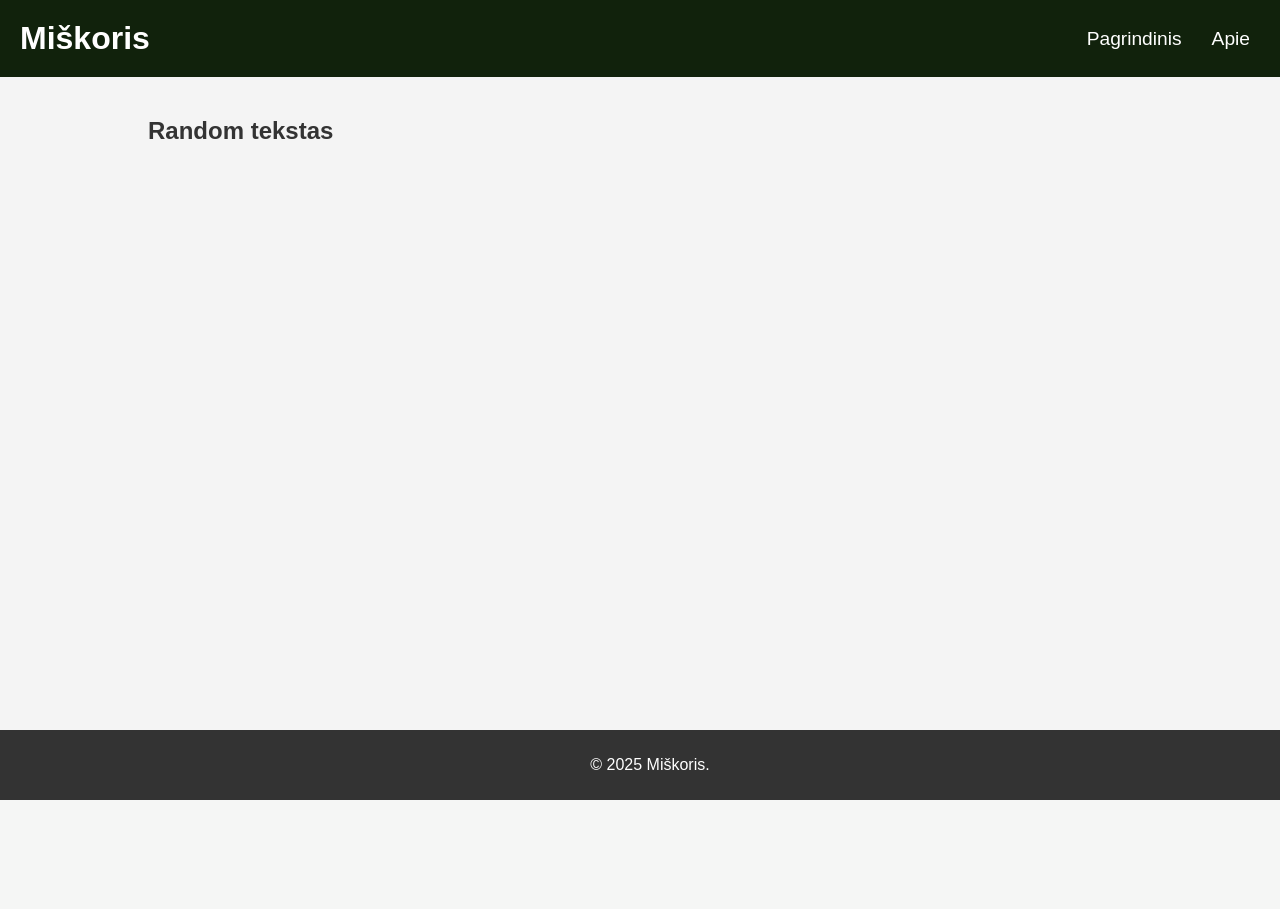
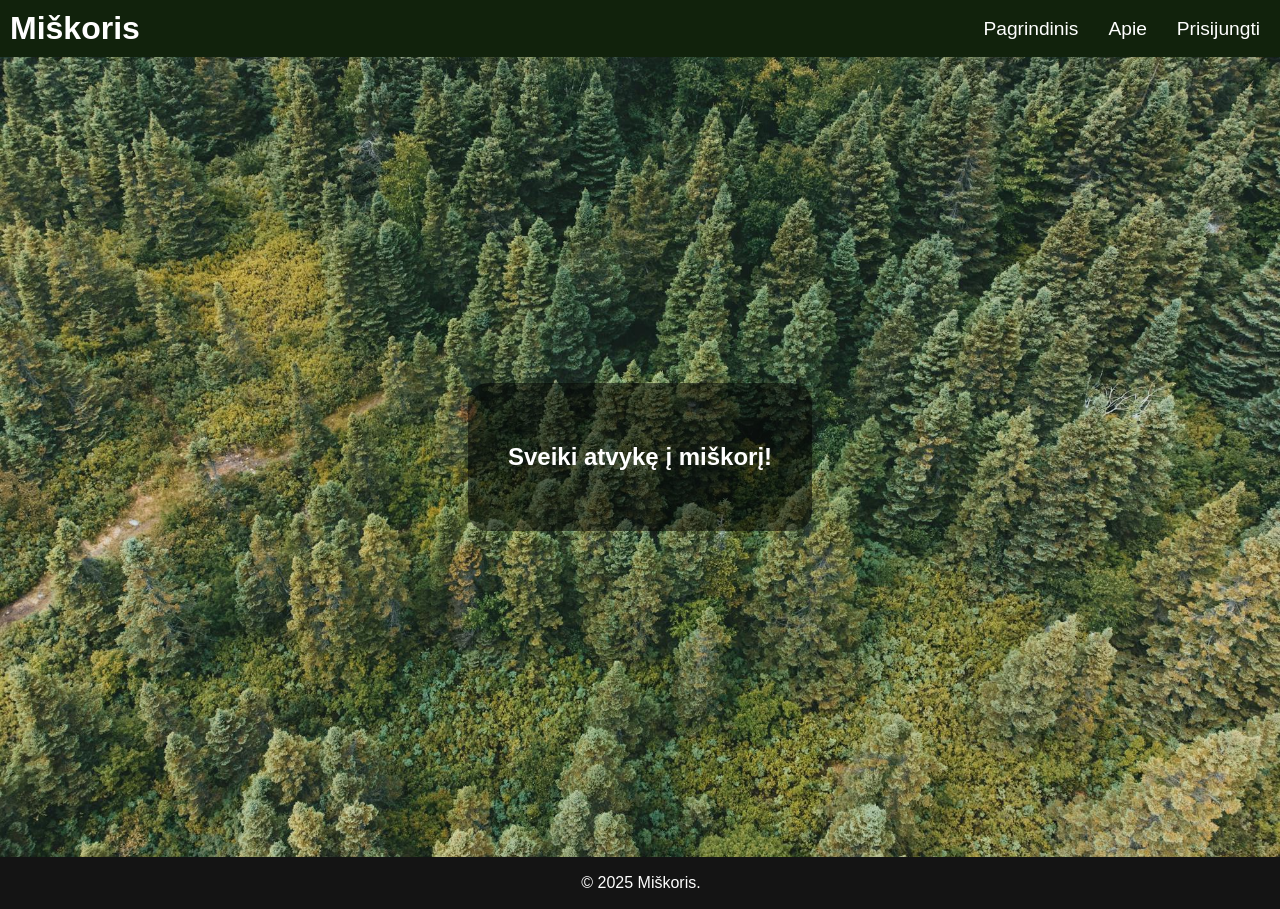
Before and after one commit to n1k1ta28/tree-health-system, a Django app: page / in a window 1280 px wide. Before the commit the page ends 800 px from the top, so only its background shows below. Run offline with Django 4.2, Linux system fonts and the light colour scheme.

Commit message:
More pages added

```diff
--- a/miskoris_app/urls.py
+++ b/miskoris_app/urls.py
@@ -4,4 +4,6 @@ from . import views
 urlpatterns=[
   path('',views.home, name="home"),
   path('apie',views.about, name="about"),
+  path('prisijungimas',views.login, name="login"),
+  path('registracija',views.register, name="register"),
 ]
--- a/miskoris_app/views.py
+++ b/miskoris_app/views.py
@@ -8,3 +8,9 @@ def home(request):
 
 def about(request):
     return render(request, "miskoris_app/about.html")
+
+def login(request):
+    return render(request, "miskoris_app/login.html")
+
+def register(request):
+    return render(request, "miskoris_app/register.html")
--- a/static/css/styles.css
+++ b/static/css/styles.css
@@ -4,12 +4,27 @@ body {
     color: #333;
     margin: 0;
     padding: 0;
+    min-height: 100vh;
+    width: 100%;
+    overflow-x: hidden
+}
+.background{
+    background-image: url("../images/forest.jpg");
+    background-size: cover;
+    background-position: center;
+    background-repeat: no-repeat;
+    height: 100vh; /* Full-screen height */
+    display: flex;
+    justify-content: center;
+    align-items: center;
+    color: white; /* Adjust text color for visibility */
+    text-align: center;
 }
 header {
     display: flex;
     justify-content: space-between;
     align-items: center;
-    padding: 20px;
+    padding: 10px;
     background-color: #11220c;
     color: white;
 }
@@ -36,14 +51,22 @@ header {
 section {
     padding: 20px;
     margin: 0 10%;
+
 }
 footer {
-    position: fixed;
+    position:relative;
     bottom: 0;
     left: 0;
     width: 100%;
     text-align: center;
-    padding: 10px;
-    background-color: #333;
+    padding: 1px;
+    background-color: #141414;
     color: white;
 }
+
+.text-container {
+    background: rgba(0, 0, 0, 0.5); /* Semi-transparent black */
+    padding: 40px;
+    border-radius: 20px;
+    color: white; /* Text color for contrast */
+}
--- /dev/null
+++ b/templates/miskoris_app/base.html
@@ -0,0 +1,34 @@
+{% load static %}
+<!DOCTYPE html>
+<html lang="en">
+<head>
+    <meta charset="UTF-8">
+    <meta name="viewport" content="width=device-width, initial-scale=1.0">
+    <title>{% block title %}Miškoris{% endblock %}</title>
+    <link rel="stylesheet" type="text/css" href="{% static 'css/styles.css' %}">
+    <!-- Bootstrap Icons CDN -->
+    <link rel="stylesheet" href="https://cdn.jsdelivr.net/npm/bootstrap-icons/font/bootstrap-icons.css">
+</head>
+<body>
+
+<header>
+    <div class="header-left">
+        <h1>Miškoris</h1>
+    </div>
+    <div class="header-right">
+        <a href="{% url 'home' %}">Pagrindinis</a>
+        <a href="{% url 'about' %}">Apie</a>
+        <a href="{% url 'login' %}">Prisijungti</a>
+
+    </div>
+
+</header>
+<main>
+    {% block content %}{% endblock %}
+</main>
+<footer>
+    <p>&copy; 2025 Miškoris.</p>
+</footer>
+
+</body>
+</html>
--- /dev/null
+++ b/templates/miskoris_app/forests.html
@@ -0,0 +1 @@
+{% extends 'miskoris_app/base.html' %}
--- a/templates/miskoris_app/home.html
+++ b/templates/miskoris_app/home.html
@@ -1,33 +1,13 @@
+
+{% extends 'miskoris_app/base.html' %}
 {% load static %}
-<!DOCTYPE html>
-<html lang="en">
-<head>
-    <meta charset="UTF-8">
-    <meta name="viewport" content="width=device-width, initial-scale=1.0">
-    <title>Miškoris</title>
-    <link rel="stylesheet" type="text/css" href="{% static 'css/styles.css' %}">
-    <!-- Bootstrap Icons CDN -->
-    <link rel="stylesheet" href="https://cdn.jsdelivr.net/npm/bootstrap-icons/font/bootstrap-icons.css">
-</head>
-<body>
 
-<header>
-    <div class="header-left">
-        <h1>Miškoris</h1>
-    </div>
-    <div class="header-right">
-        <a href="{% url 'home' %}">Pagrindinis</a>
-        <a href="{% url 'about' %}">Apie</a>
-    </div>
+{% block title %}Miškoris{% endblock %}
 
-</header>
-<section>
-    <h2>Random tekstas</h2>
-
-</section>
-<footer>
-    <p>&copy; 2025 Miškoris.</p>
-</footer>
-
-</body>
-</html>
+{% block content %}
+<div class="background">
+    <section class="text-container">
+        <h2>Sveiki atvykę į miškorį!</h2>
+    </section>
+</div>
+{% endblock %}
```
Also changed, not shown: templates/miskoris_app/about.html (+7 -28 lines), templates/miskoris_app/login.html (added, +11 -0 lines), templates/miskoris_app/register.html (added, +11 -0 lines), static/images/forest.jpg (added).
